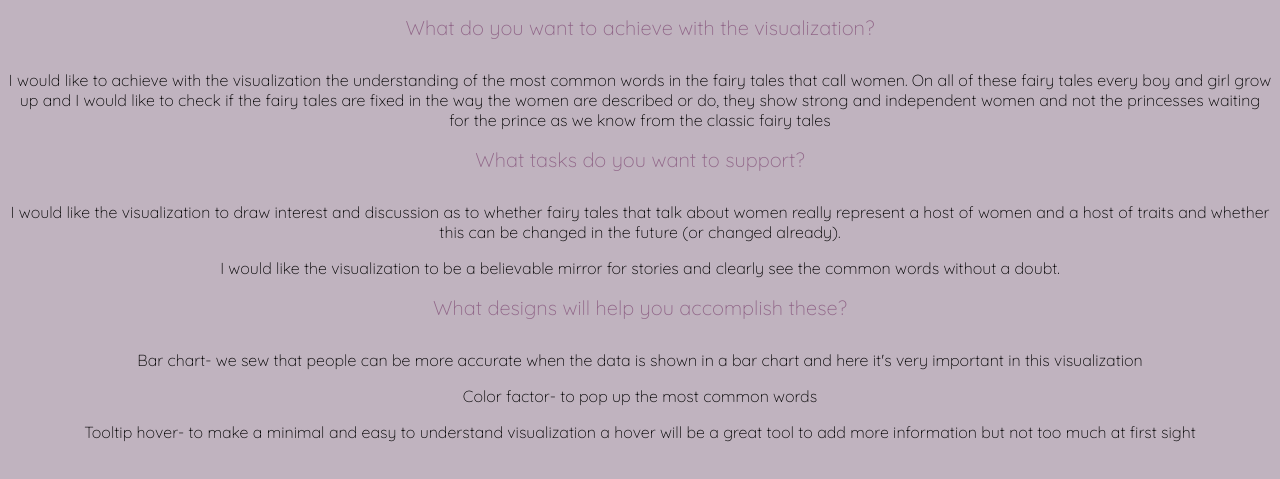
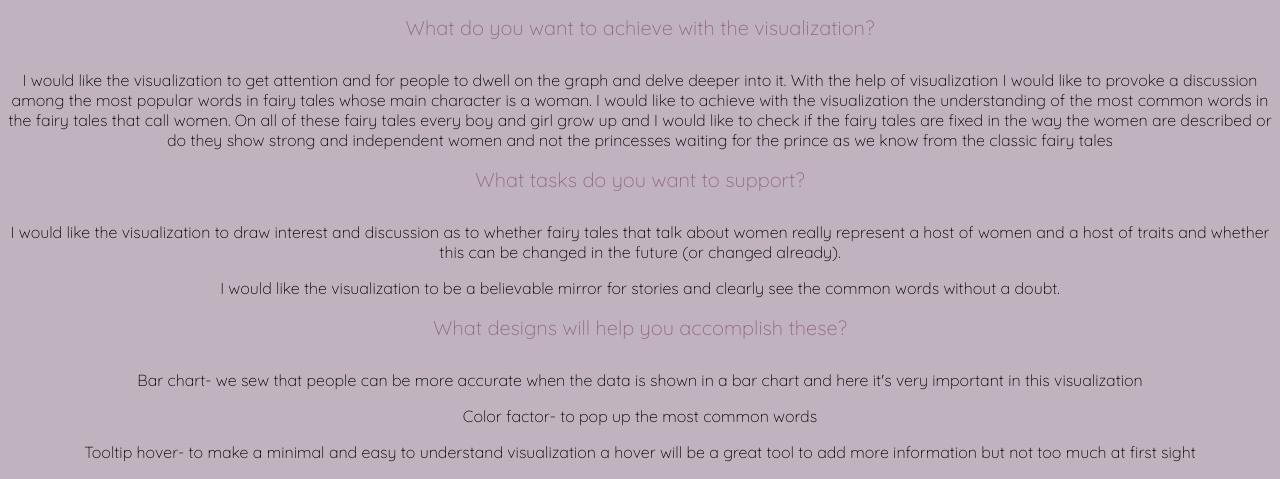
Before and after one commit to leannejk/OnceUponAtime, a plain HTML site: page processbook.html in a window 1280 px wide. Shown: the part 299-778 px from the top of the page. Drawn offline with Linux system fonts and the light colour scheme.

Commit message:
only processbook

```diff
--- a/processbook.html
+++ b/processbook.html
@@ -14,9 +14,12 @@
 <h1>Questions:</h1>
 
 <h2>What do you want to achieve with the visualization?</h2>
-<p>I would like to achieve with the visualization the understanding of the most common words in the
+<p>I would like the visualization to get attention and for people to dwell on
+  the graph and delve deeper into it. With the help of visualization I would like to provoke a
+  discussion among the most popular words in fairy tales whose main character is a woman.
+  I would like to achieve with the visualization the understanding of the most common words in the
   fairy tales that call women. On all of these fairy tales every boy and girl grow up and I would
-  like to check if the fairy tales are fixed in the way the women are described or do, they show
+  like to check if the fairy tales are fixed in the way the women are described or do they show
   strong and independent women and not the princesses waiting for the prince as we know from the
   classic fairy tales</p>
 
@@ -43,5 +46,7 @@
 
 
 
+
+
 </body>
 </html>
```
Also changed, not shown: readme.txt.
